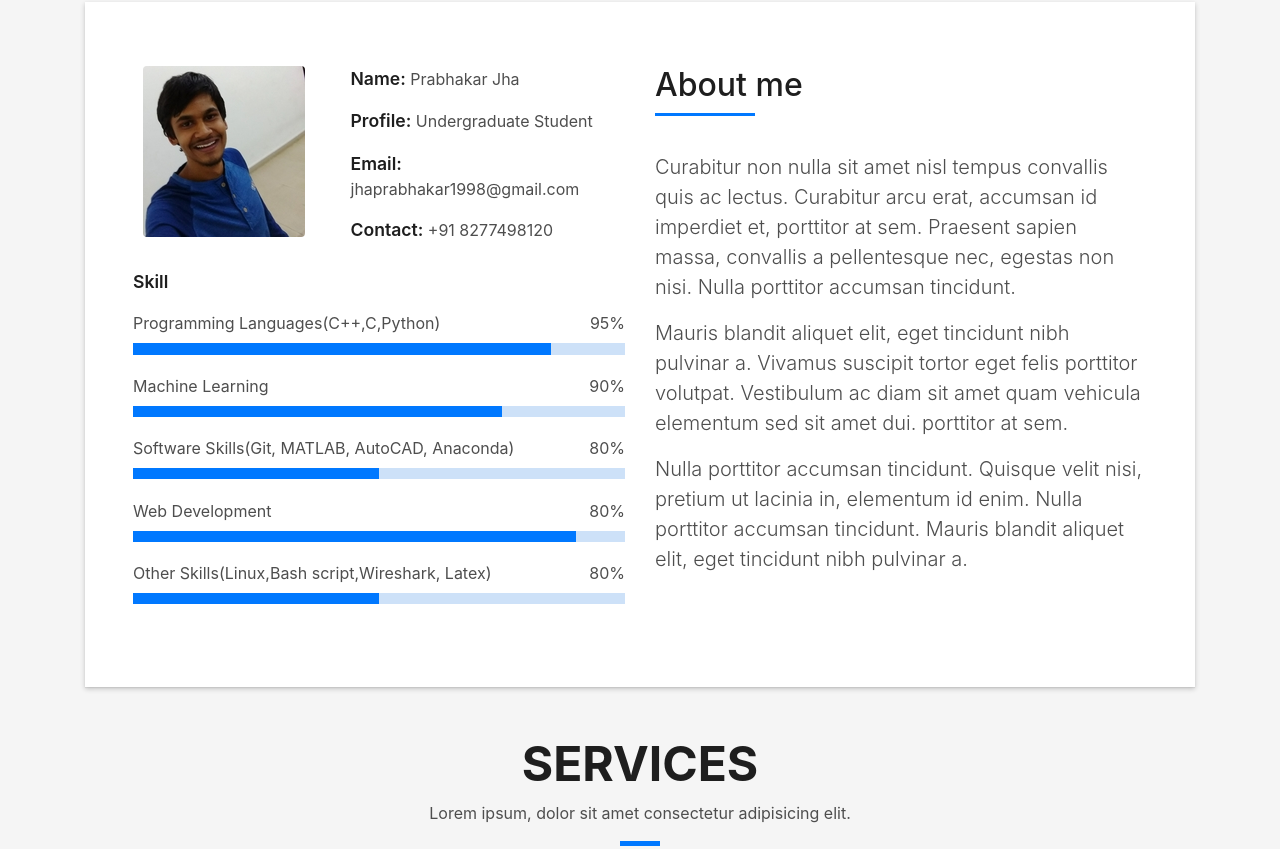
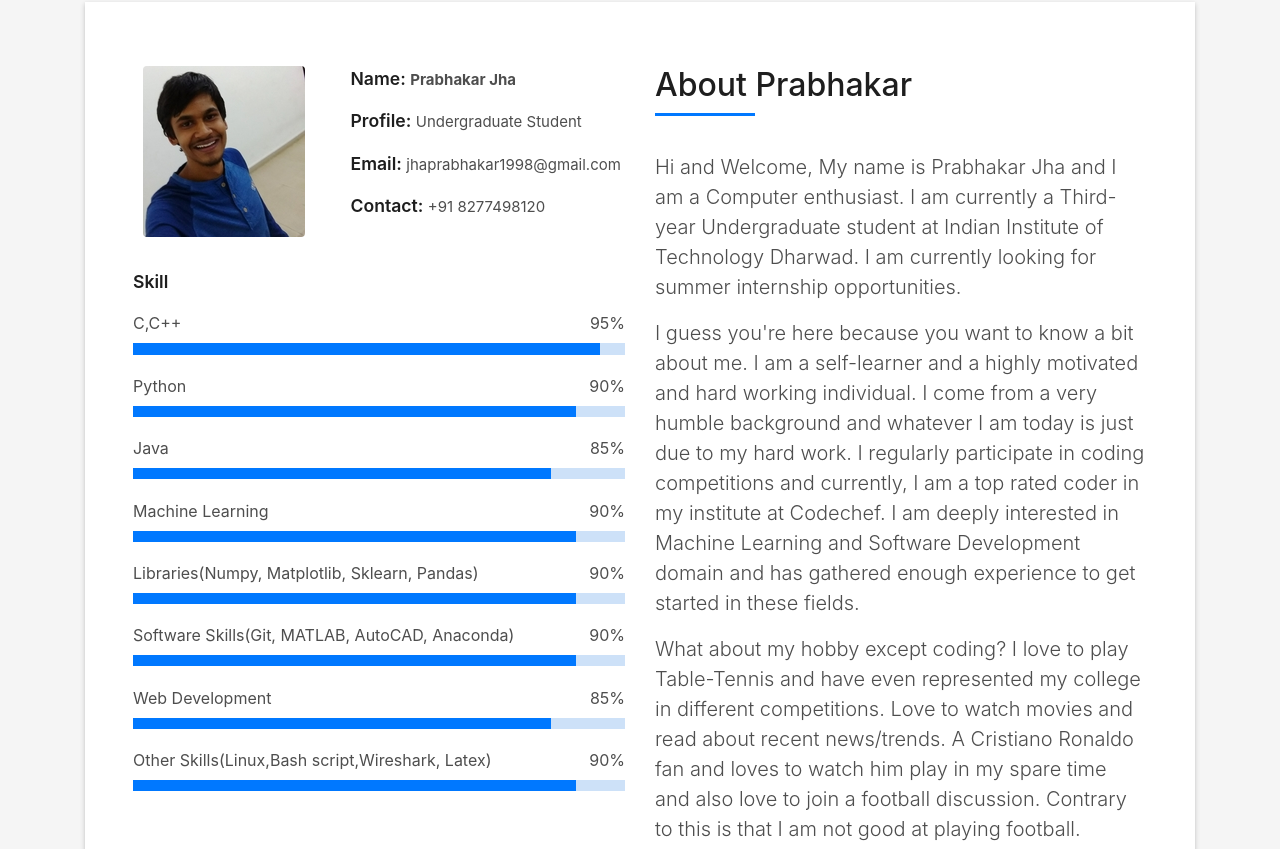
Before and after one commit to PraJha/PraJha.github.io, a plain HTML site: page index.html in a window 1280 px wide. Shown: the part 862-1711 px from the top of the page. Drawn offline with Linux system fonts and the light colour scheme; files whose address does not match are found by name.

Commit message:
Added about me section and updated other things. Need to add Education and work experience

```diff
--- a/index.html
+++ b/index.html
@@ -2,13 +2,13 @@
 <html lang="en">
 <head>
   <meta charset="utf-8">
-  <title>DevFolio Bootstrap Template</title>
+  <title>Prabhakar Jha</title>
   <meta content="width=device-width, initial-scale=1.0" name="viewport">
   <meta content="" name="keywords">
   <meta content="" name="description">
 
   <!-- Favicons -->
-  <link href="img/favicon.png" rel="icon">
+  <link href="img/prab.jpeg" rel="icon">
   <link href="img/apple-touch-icon.png" rel="apple-touch-icon">
 
   <!-- Bootstrap CSS File -->
@@ -53,14 +53,14 @@
             <a class="nav-link js-scroll" href="#about">About</a>
           </li>
           <li class="nav-item">
-            <a class="nav-link js-scroll" href="#service">Services</a>
+            <a class="nav-link js-scroll" href="#service">Education</a>
           </li>
           <li class="nav-item">
-            <a class="nav-link js-scroll" href="#work">Work</a>
+            <a class="nav-link js-scroll" href="#work">Work Experience</a>
           </li>
-          <li class="nav-item">
+          <!-- <li class="nav-item">
             <a class="nav-link js-scroll" href="#blog">Blog</a>
-          </li>
+          </li> -->
           <li class="nav-item">
             <a class="nav-link js-scroll" href="#contact">Contact</a>
           </li>
@@ -78,7 +78,7 @@
         <div class="container">
           <!--<p class="display-6 color-d">Hello, world!</p>-->
           <h1 class="intro-title mb-4">I am Prabhakar Jha</h1>
-          <p class="intro-subtitle"><span class="text-slider-items">Undergraduate Student , IIT Dharwad, An enthusiastic Coder,Software developer, Web developer</span><strong class="text-slider"></strong></p>
+          <p class="intro-subtitle"><span class="text-slider-items">Undergraduate Student , IIT Dharwad, An enthusiastic Coder,Machine Learning enthusiast,Software developer, Web developer</span><strong class="text-slider"></strong></p>
           <!-- <p class="pt-3"><a class="btn btn-primary btn js-scroll px-4" href="#about" role="button">Learn More</a></p> -->
         </div>
       </div>
@@ -99,40 +99,55 @@
                       <img src="img/prab2.jpg" class="img-fluid rounded b-shadow-a" alt="">
                     </div>
                   </div>
-                  <div class="col-sm-6 col-md-7">
-                    <div class="about-info">
-                      <p><span class="title-s">Name: </span> <span>Prabhakar Jha</span></p>
-                      <p><span class="title-s">Profile: </span> <span>Undergraduate Student</span></p>
-                      <p><span class="title-s">Email: </span> <span>jhaprabhakar1998@gmail.com</span></p>
-                      <p><span class="title-s">Contact: </span> <span>+91 8277498120</span></p>
+                  <div class="col-sm-5 col-md-7">
+                    <div class="aboutinfo">
+                      <p><span class="title-s">Name: </span> <span style="font-size:15px"><b>Prabhakar Jha</b></span></p>
+                      <p><span class="title-s">Profile: </span> <span style="font-size:15px">Undergraduate Student</span></p>
+                      <p><span class="title-s">Email: </span> <span style="font-size:15px">jhaprabhakar1998@gmail.com</span></p>
+                      <p><span class="title-s">Contact: </span> <span style="font-size:15px">+91 8277498120</span></p>
                     </div>
                   </div>
                 </div>
                 <div class="skill-mf">
                   <p class="title-s">Skill</p>
-                  <span>Programming Languages(C++,C,Python)</span> <span class="pull-right">95%</span>
+                  <span>C,C++</span> <span class="pull-right">95%</span>
+                  <div class="progress">
+                    <div class="progress-bar" role="progressbar" style="width: 95%;" aria-valuenow="95" aria-valuemin="0"
+                      aria-valuemax="100"></div>
+                  </div>
+                  <span>Python</span> <span class="pull-right">90%</span>
+                  <div class="progress">
+                    <div class="progress-bar" role="progressbar" style="width: 90%;" aria-valuenow="90" aria-valuemin="0"
+                      aria-valuemax="100"></div>
+                  </div>
+                  <span>Java</span> <span class="pull-right">85%</span>
                   <div class="progress">
                     <div class="progress-bar" role="progressbar" style="width: 85%;" aria-valuenow="85" aria-valuemin="0"
                       aria-valuemax="100"></div>
                   </div>
                   <span>Machine Learning</span> <span class="pull-right">90%</span>
                   <div class="progress">
-                    <div class="progress-bar" role="progressbar" style="width: 75%" aria-valuenow="75" aria-valuemin="0"
+                    <div class="progress-bar" role="progressbar" style="width: 90%" aria-valuenow="90" aria-valuemin="0"
                       aria-valuemax="100"></div>
                   </div>
-                  <span></span>Software Skills(Git, MATLAB, AutoCAD, Anaconda) <span class="pull-right">80%</span>
-                  <div class="progress">
-                    <div class="progress-bar" role="progressbar" style="width: 50%" aria-valuenow="80" aria-valuemin="0"
-                      aria-valuemax="100"></div>
-                  </div>
-                  <span>Web Development</span> <span class="pull-right">80%</span>
+                  <span>Libraries(Numpy, Matplotlib, Sklearn, Pandas)</span> <span class="pull-right">90%</span>
                   <div class="progress">
                     <div class="progress-bar" role="progressbar" style="width: 90%" aria-valuenow="90" aria-valuemin="0"
                       aria-valuemax="100"></div>
                   </div>
-                   <span></span>Other Skills(Linux,Bash script,Wireshark, Latex) <span class="pull-right">80%</span>
+                  <span></span>Software Skills(Git, MATLAB, AutoCAD, Anaconda) <span class="pull-right">90%</span>
                   <div class="progress">
-                    <div class="progress-bar" role="progressbar" style="width: 50%" aria-valuenow="85" aria-valuemin="0"aria-valuemax="100"></div>
+                    <div class="progress-bar" role="progressbar" style="width: 90%" aria-valuenow="80" aria-valuemin="0"
+                      aria-valuemax="100"></div>
+                  </div>
+                  <span>Web Development</span> <span class="pull-right">85%</span>
+                  <div class="progress">
+                    <div class="progress-bar" role="progressbar" style="width: 85%" aria-valuenow="80" aria-valuemin="0"
+                      aria-valuemax="100"></div>
+                  </div>
+                   <span></span>Other Skills(Linux,Bash script,Wireshark, Latex) <span class="pull-right">90%</span>
+                  <div class="progress">
+                    <div class="progress-bar" role="progressbar" style="width: 90%" aria-valuenow="90" aria-valuemin="0"aria-valuemax="100"></div>
                   </div>
                 </div>
               </div>
@@ -140,24 +155,18 @@
                 <div class="about-me pt-4 pt-md-0">
                   <div class="title-box-2">
                     <h5 class="title-left">
-                      About me
+                      About Prabhakar
                     </h5>
                   </div>
                   <p class="lead">
-                    Curabitur non nulla sit amet nisl tempus convallis quis ac lectus. Curabitur arcu erat, accumsan id
-                    imperdiet et, porttitor
-                    at sem. Praesent sapien massa, convallis a pellentesque nec, egestas non nisi. Nulla
-                    porttitor accumsan tincidunt.
+                    Hi and Welcome,
+                    My name is Prabhakar Jha and I am a Computer enthusiast. I am currently a Third-year Undergraduate student at Indian Institute of Technology Dharwad. I am currently looking for summer internship opportunities.
                   </p>
                   <p class="lead">
-                    Mauris blandit aliquet elit, eget tincidunt nibh pulvinar a. Vivamus suscipit tortor eget felis
-                    porttitor volutpat. Vestibulum
-                    ac diam sit amet quam vehicula elementum sed sit amet dui. porttitor at sem.
+                    I guess you're here because you want to know a bit about me. I am a self-learner and a highly motivated and hard working individual. I come from a very humble background and whatever I am today is just due to my hard work. I regularly participate in coding competitions and currently, I am a top rated coder in my institute at Codechef. I am deeply interested in Machine Learning and Software Development domain and has gathered enough experience to get started in these fields.
                   </p>
                   <p class="lead">
-                    Nulla porttitor accumsan tincidunt. Quisque velit nisi, pretium ut lacinia in, elementum id enim.
-                    Nulla porttitor accumsan
-                    tincidunt. Mauris blandit aliquet elit, eget tincidunt nibh pulvinar a.
+                    What about my hobby except coding? I love to play Table-Tennis and have even represented my college in different competitions. Love to watch movies and read about recent news/trends. A Cristiano Ronaldo fan and loves to watch him play in my spare time and also love to join a football discussion. Contrary to this is that I am not good at playing football.
                   </p>
                 </div>
               </div>
@@ -169,6 +178,7 @@
   </section>
 
   <!--/ Section Services Star /-->
+  <!--
   <section id="service" class="services-mf route">
     <div class="container">
       <div class="row">
@@ -278,8 +288,10 @@
       </div>
     </div>
   </section>
+-->
   <!--/ Section Services End /-->
 
+<!--
   <div class="section-counter paralax-mf bg-image" style="background-image: url(img/counters-bg.jpg)">
     <div class="overlay-mf"></div>
     <div class="container">
@@ -331,8 +343,10 @@
       </div>
     </div>
   </div>
+-->
 
   <!--/ Section Portfolio Star /-->
+  <!--
   <section id="work" class="portfolio-mf sect-pt4 route">
     <div class="container">
       <div class="row">
@@ -497,9 +511,12 @@
       </div>
     </div>
   </section>
+-->
   <!--/ Section Portfolio End /-->
 
+
   <!--/ Section Testimonials Star /-->
+  <!--
   <div class="testimonials paralax-mf bg-image" style="background-image: url(img/overlay-bg.jpg)">
     <div class="overlay-mf"></div>
     <div class="container">
@@ -537,8 +554,10 @@
       </div>
     </div>
   </div>
+  -->
 
   <!--/ Section Blog Star /-->
+  <!--
   <section id="blog" class="blog-mf sect-pt4 route">
     <div class="container">
       <div class="row">
@@ -651,7 +670,8 @@
       </div>
     </div>
   </section>
-  <!--/ Section Blog End /-->
+-->
+<!--  / Section Blog End /-->
 
   <!--/ Section Contact-Footer Star /-->
   <section class="paralax-mf footer-paralax bg-image sect-mt4 route" style="background-image: url(img/overlay-bg.jpg)">
@@ -722,10 +742,12 @@
                   </div>
                   <div class="socials">
                     <ul>
-                      <li><a href=""><span class="ico-circle"><i class="ion-social-facebook"></i></span></a></li>
-                      <li><a href=""><span class="ico-circle"><i class="ion-social-instagram"></i></span></a></li>
-                      <li><a href=""><span class="ico-circle"><i class="ion-social-twitter"></i></span></a></li>
-                      <li><a href=""><span class="ico-circle"><i class="ion-social-pinterest"></i></span></a></li>
+                      <li><a href="https://github.com/prajha"><span class="ico-circle"><i class="fa fa-github"></i></span></a></li>
+                      <li><a href="https://www.linkedin.com/in/prabhakar-jha-b64b67133/"><span class="ico-circle"><i class="fa fa-linkedin-square"></i></span></a></li>
+                      <li><a href="https://www.facebook.com/prabhakar.jha.90281"><span class="ico-circle"><i class="ion-social-facebook"></i></span></a></li>
+                      <!-- <li><a href=""><span class="ico-circle"><i class="ion-social-instagram"></i></span></a></li> -->
+                      <li><a href="https://twitter.com/prab1998"><span class="ico-circle"><i class="ion-social-twitter"></i></span></a></li>
+                      <!-- <li><a href=""><span class="ico-circle"><i class="ion-social-pinterest"></i></span></a></li> -->
                     </ul>
                   </div>
                 </div>
@@ -740,7 +762,7 @@
         <div class="row">
           <div class="col-sm-12">
             <div class="copyright-box">
-              <p class="copyright">&copy; Copyright <strong>DevFolio</strong>. All Rights Reserved</p>
+              <!-- <p class="copyright">&copy; Copyright <strong>DevFolio</strong>. All Rights Reserved</p> -->
               <div class="credits">
                 <!--
                   All the links in the footer should remain intact.
@@ -748,7 +770,7 @@
                   Licensing information: https://bootstrapmade.com/license/
                   Purchase the pro version with working PHP/AJAX contact form: https://bootstrapmade.com/buy/?theme=DevFolio
                 -->
-                Designed by <a href="https://bootstrapmade.com/">BootstrapMade</a>
+                <!-- Designed by <a href="https://bootstrapmade.com/">BootstrapMade</a> -->
               </div>
             </div>
           </div>
```
